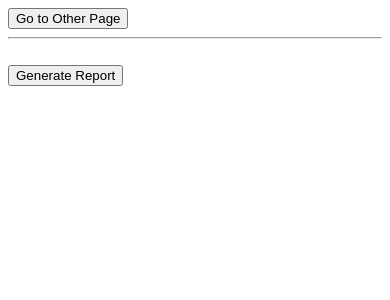
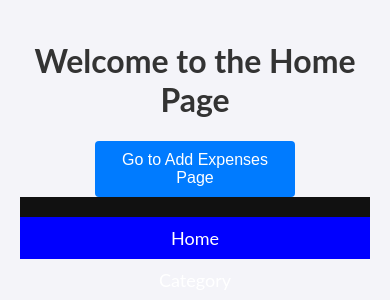
Before and after one commit to NotNulls/expenses_tracker, a Flask app: page /index in a window 390 px wide. Shown: the top 300 px of the page. Run offline with Flask 3, Linux system fonts and the light colour scheme; data that the repository does not hold is empty; some libraries are stand-ins or nearby versions.

Commit message:
Initial Commit

```diff
--- a/app.py
+++ b/app.py
@@ -1,45 +1,72 @@
-from flask import Flask, render_template
+import datetime
 import os
+from flask import Flask, render_template, redirect, flash, request
 import psycopg2
+from config import Configure
 
 
-base_dir = os.path.abspath(os.path.dirname(__name__))
-
 app = Flask(__name__)
-# app.config["DATABASE_URL"] = 'postgresql:///' + os.path.join(base_dir, 'money_db')
-# app.config["TRACK_MODIFICATION"] = True
-# app.config["DBUG"] = True
-
-conn = psycopg2.connect(database="money_db",
-                        user="postgres",
-                        password="admin",
-                        host="127.0.0.1", port="5432")
+app.config.from_object(Configure)
+db_conn = psycopg2.connect(app.config['DATABASE_URL'])
+cur = db_conn.cursor()
 
 
-def postgres_test():
-    try:
-        cursor = conn.cursor()
-        conn.commit()
-
-        # in case we need to make a db and tables
-        script = cursor.execute("select version()")
-        rows = cursor.fetchall()
-        print(f"Connected to:{rows}")
-
-        cursor.close()
-        conn.close()
-
-    except Exception as error:
-        print(error)
+def get_categories():
+    cur.execute("SELECT * FROM category")
+    return cur.fetchall()
 
 
-postgres_test()
+def search_by_category(category_id):
+    script = cur.execute(f"SELECT * FROM expenses where category_id = {category_id};")
+    return script
 
 
-@app.route('/')
-@app.route('/index')
+def get_json_expenses():
+    cur.execute("select row_to_json(expenses) from expenses ORDER BY expenses_id DESC limit(5);")
+    return cur.fetchall()
+
+
+@app.route('/', methods=['GET', 'POST'])
+@app.route('/add_expenses', methods=['GET', 'POST'])
+def add_expenses():
+    if request.method == "POST":
+        price = request.form['price']
+        description = request.form['description']
+        transaction_date = request.form['transaction_date']
+        category_id = request.form['category']
+
+        try:
+            price = float(price)
+            if price <= 0:
+                raise ValueError('Invalid input.')
+        except ValueError:
+            flash('Entry must be a positive number.', 'error')
+            return redirect('/')
+
+        try:
+            transaction_date = datetime.datetime.strptime(transaction_date, '%d.%m.%Y').date()
+        except ValueError:
+            flash('Please enter a valid date in the format dd.mm.yyyy.', 'error')
+            return redirect('/')
+
+        cur.execute("""INSERT INTO expenses (category_id, price, description, transaction_date)
+                            VALUES (%s,%s, %s, %s)""",
+                    (category_id, price, description, transaction_date))
+        db_conn.commit()
+        flash('Transaction added.', 'success')
+        return redirect('/')
+    elif request.method == "GET":
+        categories = get_categories()
+        json_expenses = get_json_expenses()
+        return render_template('add_expenses.html',
+                               categories=categories,
+                               json_expenses=json_expenses)
+
+
+@app.route('/index', methods=['GET', 'POST'])
 def index():
-    return render_template('index.html')
+    searched_category = select_by_category()
+    return render_template('index.html', searched_category=searched_category)
 
 
 @app.route('/other_page')
@@ -47,5 +74,20 @@ def other_page():
     return render_template('other_page.html')
 
 
+@app.route('/select_by_category', methods=['GET', 'POST'])
+def select_by_category():
+    categories = get_categories()
+    if request.method == 'GET':
+        return render_template('categories.html', categories=categories)
+    elif request.method == 'POST':
+        cat = int(request.form['category'])
+        cur.execute(f"SELECT * FROM expenses where category_id = {cat} ORDER BY expenses_id DESC")
+        results = cur.fetchall()
+        return render_template('categories.html', categories=categories, results=results)
+    else:
+        return render_template('categories.html', categories=categories)
+
+
+
 if __name__ == "__main__":
     app.run()
--- a/static/styles.css
+++ b/static/styles.css
@@ -80,3 +80,109 @@ button {
 button:hover {
     background: #0056b3;
 }
+
+.error {
+    color:red;
+    font-weight: bold;
+}
+
+.success {
+    color:blue;
+    font-weight: bold;
+}
+
+body {
+    font-family: "Lato", sans-serif;
+}
+
+.sidebar {
+    height: 100%;
+    width: 250px;
+    position: fixed;
+    top: 0;
+    left: 0;
+    background-color: #111;
+    padding-top: 20px;
+}
+
+.sidebar a {
+    padding: 10px 15px;
+    text-decoration: none;
+    font-size: 18px;
+    color: white;
+    display: block;
+    transition: 0.3s;
+}
+
+.sidebar a:hover {
+    background-color: #575757;
+}
+
+.sidebar a.active {
+    background-color: blue;
+    color: white;
+}
+
+.content {
+    margin-left: 260px; /* Same as the width of the sidebar */
+    padding: 20px;
+    display: flex;
+    justify-content: center;
+    align-items: center;
+    height: 100vh;
+}
+
+.center-content {
+    text-align: center;
+}
+
+@media screen and (max-width: 600px) {
+    .sidebar {
+        width: 100%;
+        height: auto;
+        position: relative;
+    }
+    .sidebar a {
+        float: left;
+        padding: 10px;
+        text-align: center;
+        width: 100%;
+        box-sizing: border-box;
+    }
+    .content {
+        margin-left: 0;
+        padding: 20px;
+    }
+}
+
+select {
+  display: block;
+  margin: 0 auto;
+  padding: 10px;
+  font-size: 16px;
+  background: #007bff;
+  color: #fff;
+  border: none;
+  border-radius: 4px;
+}
+
+ table {
+    width: 100%;
+    border-collapse: collapse;
+    margin: 25px 0;
+    font-size: 18px;
+    text-align: left;
+}
+
+th, td {
+    padding: 12px;
+    border-bottom: 1px solid #ddd;
+}
+
+th {
+    background-color: #f2f2f2;
+}
+
+tr:hover {
+    background-color: #f1f1f1;
+}
--- /dev/null
+++ b/templates/categories.html
@@ -0,0 +1,42 @@
+<!DOCTYPE html>
+<html lang="en">
+<head>
+    <meta charset="UTF-8">
+    <meta name="viewport" content="width=device-width, initial-scale=1.0">
+    <title>Home Page</title>
+    <link rel="stylesheet" href="{{ url_for('static', filename='styles.css') }}">
+</head>
+<body>
+    <h1>Select the entries by category.</h1>
+    <form method="POST" action="{{ url_for('select_by_category') }}">
+        <select id="category" name="category" required>
+            {% for category in categories %}
+                <option value="{{ category[0] }}">{{ category[1] }}</option>
+            {% endfor %}
+        </select>
+        <br>
+        <br>
+        <button type="submit">Submit</button>
+    </form>
+    <table>
+        <thead>
+            <tr>
+                <th>Expenses ID</th>
+                <th>Transaction Date</th>
+                <th>Description</th>
+                <th>Price</th>
+                <th>Category ID</th>
+            </tr>
+            {% for item in results %}
+            <tr>
+                <td>{{ item[0] }}</td>
+                <td>{{ item[1] }}</td>
+                <td>{{ item[2] }}</td>
+                <td>{{ item[3] }}</td>
+                <td>{{ item[4] }}</td>
+            </tr>
+            {% endfor %}
+        </thead>
+    </table>
+</body>
+</html>
--- a/templates/index.html
+++ b/templates/index.html
@@ -2,30 +2,18 @@
 <html lang="en">
 <head>
     <meta charset="UTF-8">
-    <title>Index Page</title>
+    <meta name="viewport" content="width=device-width, initial-scale=1.0">
+    <title>Home Page</title>
+    <link rel="stylesheet" href="{{ url_for('static', filename='styles.css') }}">
 </head>
 <body>
-    <form action="{{ url_for('other_page') }}" method="get">
-        <button type="submit">Go to Other Page</button>
-    </form>
-    <hr>
-    <br>
-    <div>
-        <button id="downloadButton">Generate Report</button>
+    <h1>Welcome to the Home Page</h1>
+    <button onclick="location.href='{{ url_for('add_expenses') }}'">Go to Add Expenses Page</button>
+    <div class="sidebar">
+        <a class="active" href="#home">Home</a>
+        <a href = "{{ url_for('select_by_category') }}">Category</a>
+        <a href="#example">Example</a>
+        <a href="#example">Example</a>
     </div>
-<script>
-document.getElementById('downloadButton').addEventListener('click', function() {
-  // Simulacija preuzimanja fajla
-  var fakeFileContent = 'Ovo je sadržaj fajla generisanog u Python-u.';
-  var blob = new Blob([fakeFileContent], { type: 'text/plain' });
-  var a = document.createElement('a');
-  a.href = window.URL.createObjectURL(blob);
-  a.download = 'utilization_report.csv';
-  document.body.appendChild(a);
-  a.click();
-  document.body.removeChild(a);
-});
-</script>
-
 </body>
 </html>
```
Also changed, not shown: config.py (added, +11 -0 lines), templates/add_expenses.html (added, +46 -0 lines), 1 other file.
